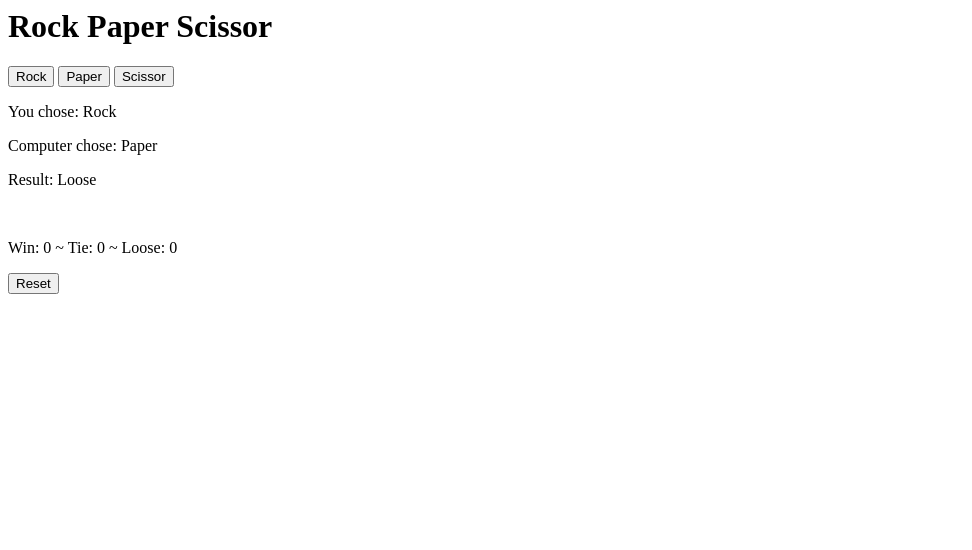
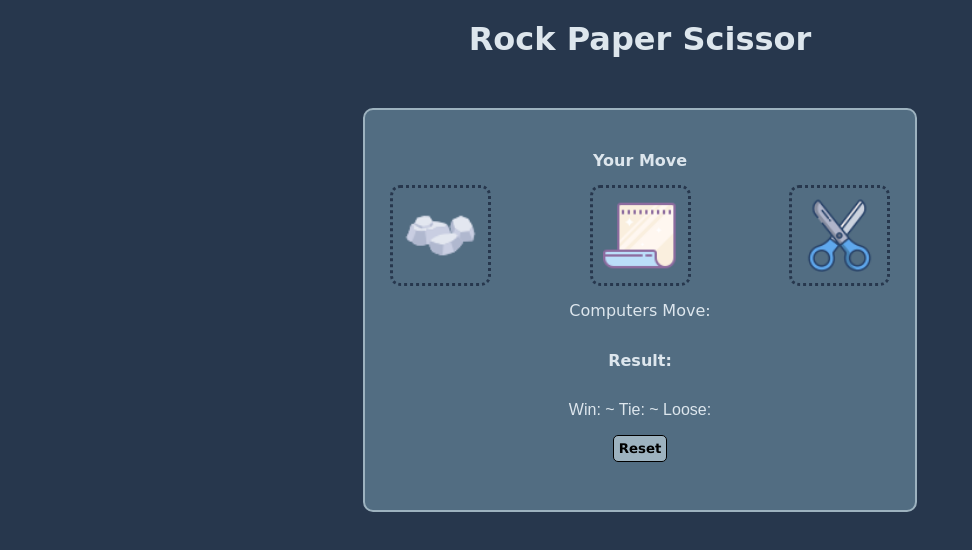
Before and after one commit to angad-singhh/Rock-Paper-Scissor, a plain HTML site: page rock-paper-scissor.html in a window 1280 px wide. Shown: the whole page, without its empty margins (0-972 px from the left). Drawn offline with Linux system fonts and the light colour scheme; a web font is replaced by a local one.

Commit message:
Completed the project
added CSS, and made it more interactive

```diff
--- a/rock-paper-scissor.html
+++ b/rock-paper-scissor.html
@@ -1,113 +1,53 @@
 <html>
+
 <head>
     <title>Rock Paper Scissor Game</title>
+
+
+    <script src="script.js"></script>
+    <link rel="stylesheet" href="style.css">
+
+    <link rel="preconnect" href="https://fonts.googleapis.com">
+    <link rel="preconnect" href="https://fonts.gstatic.com" crossorigin>
+    <link href="https://fonts.googleapis.com/css2?family=Borel&family=Italiana&family=Sacramento&display=swap"
+        rel="stylesheet">
 </head>
+
 <body>
 
     <h1>Rock Paper Scissor</h1>
-        <button onclick="
-        result('rock');
-        ">Rock</button>
+    <div class="container">
+        <div class="game">
+            <p class="top">Your Move</p>
+            <div class="images">
+                <img class="img-item" src="images/icons8-stone-55.png" alt="rock" onclick="result('rock');">
+                <img class="img-item" src="images/icons8-paper-64.png" alt="paper" onclick="result('paper');">
+                <img class="img-item" src="images/icons8-scissor-64.png" alt="scissor" onclick="result('scissor');">
+            </div>
 
-        <button onclick="
-        result('paper');
-        ">Paper</button>
+            <div class="comp-move">
+                <p>Computers Move: <span class="js-comMove"></span></p>
+            </div>
 
-        <button onclick="
-        result('scissor');
-        ">Scissor</button>
-
-        <p>You chose: <span class="js-myMove">Rock</span></p>
-        <p>Computer chose: <span class="js-comMove">Paper</span></p>
-        <p>Result: <span class="js-result">Loose</span></p>
-        <br>
-        <p class="js-score">Win:  ~ Tie:  ~ Loose: </p>
-
+            <div class="img-result">
+                <p>Result: <span class="js-result"></span></p>
+            </div>
+            <div class="live-score">
+                <p class="js-score">Win: ~ Tie: ~ Loose: </p>
                 <button onclick="
                         score.win= 0;
                         score.loose= 0;
                         score.Tie= 0;
                         document.querySelector('.js-score').innerHTML=`Win: ${score.win} ~ Tie: ${score.Tie} ~ Loose: ${score.loose}`;
                         localStorage.removeItem('score');
-        "
-        >Reset</button>
+                        ">Reset
+                        </button>
+            </div>
 
-        <script>
-            let score=JSON.parse(localStorage.getItem('score')) ||
-            {
-            win: 0,
-            loose: 0,
-            Tie: 0};
+        </div>
+    </div>
 
-            document.querySelector('.js-score').innerHTML=`Win: ${score.win} ~ Tie: ${score.Tie} ~ Loose: ${score.loose}`;
 
-            function print(yourMove,computerMove,result){
-                if(result=='win') score.win++;
-                else if(result=='tie') score.Tie++;
-                else score.loose++;
+</body>
 
-                localStorage.setItem('score',JSON.stringify(score));
-                // alert(`You picked ${yourMove} and Computer picked ${computerMove}: \n\n Result: ${result} \n\n Score: "Win: ${score.win}", "Tie: ${score.Tie}" "Loose: ${score.loose}"`);
-                document.querySelector('.js-myMove').innerHTML=`${yourMove}`;
-                document.querySelector('.js-comMove').innerHTML=`${computerMove}`;
-                document.querySelector('.js-result').innerHTML=`${result}`;
-                document.querySelector('.js-score').innerHTML=`Win: ${score.win} ~ Tie: ${score.Tie} ~ Loose: ${score.loose}`;
-
-                return;
-            }
-
-            function generateMove(){
-                let computerMove=Math.random();
-                if(computerMove>=0 && computerMove<1/3) computerMove='rock';
-                else if(computerMove>=1/3 && computerMove<2/3) computerMove='paper';
-                else if(computerMove>=2/3 && computerMove<=1) computerMove='scissor';
-
-                return computerMove;
-            }
-
-            function result(yourMove){
-                const computerMove=generateMove();
-                let result;
-
-                if(yourMove===computerMove){
-                    result='tie';
-                    print(yourMove,computerMove,result);
-                    return;
-                }
-
-                if(yourMove=='rock'){
-                    if(computerMove=='paper'){
-                        result='loose';
-                        print(yourMove,computerMove,result);
-                    }
-                    else if(computerMove=='scissor'){
-                        result='win';
-                        print(yourMove,computerMove,result);
-                    }
-                }
-                else if(yourMove=='paper'){
-                    if(computerMove=='rock'){
-                        result='win';
-                        print(yourMove,computerMove,result);
-                    }
-                    else if(computerMove=='scissor'){
-                        result='loose';
-                        print(yourMove,computerMove,result);
-                    }
-                }
-                else if(yourMove=='scissor'){
-                    if(computerMove=='paper'){
-                        result='win';
-                        print(yourMove,computerMove,result);
-                    }
-                    else if(computerMove=='rock'){
-                        result='loose';
-                        print(yourMove,computerMove,result);
-                    }
-                }
-
-            }
-
-        </script>
-    </body>
 </html>
--- /dev/null
+++ b/script.js
@@ -0,0 +1,74 @@
+let score=JSON.parse(localStorage.getItem('score')) ||
+            {
+            win: 0,
+            loose: 0,
+            Tie: 0};
+
+            document.querySelector('.js-score').innerHTML=`Win: ${score.win} ~ Tie: ${score.Tie} ~ Loose: ${score.loose}`;
+
+            function print(yourMove,computerMove,result){
+                if(result=='WIN') score.win++;
+                else if(result=='Tie') score.Tie++;
+                else score.loose++;
+
+                localStorage.setItem('score',JSON.stringify(score));
+                // alert(`You picked ${yourMove} and Computer picked ${computerMove}: \n\n Result: ${result} \n\n Score: "Win: ${score.win}", "Tie: ${score.Tie}" "Loose: ${score.loose}"`);
+
+                document.querySelector('.js-comMove').innerHTML=`${computerMove}`;
+                document.querySelector('.js-result').innerHTML=`${result}`;
+                document.querySelector('.js-score').innerHTML=`Win: ${score.win} ~ Tie: ${score.Tie} ~ Loose: ${score.loose}`;
+
+                return;
+            }
+
+            function generateMove(){
+                let computerMove=Math.random();
+                if(computerMove>=0 && computerMove<1/3) computerMove='rock';
+                else if(computerMove>=1/3 && computerMove<2/3) computerMove='paper';
+                else if(computerMove>=2/3 && computerMove<=1) computerMove='scissor';
+
+                return computerMove;
+            }
+
+            function result(yourMove){
+                const computerMove=generateMove();
+                let result;
+
+                if(yourMove===computerMove){
+                    result='TIE';
+                    print(yourMove,computerMove,result);
+                    return;
+                }
+
+                if(yourMove=='rock'){
+                    if(computerMove=='paper'){
+                        result='LOOSE';
+                        print(yourMove,computerMove,result);
+                    }
+                    else if(computerMove=='scissor'){
+                        result='WIN';
+                        print(yourMove,computerMove,result);
+                    }
+                }
+                else if(yourMove=='paper'){
+                    if(computerMove=='rock'){
+                        result='WIN';
+                        print(yourMove,computerMove,result);
+                    }
+                    else if(computerMove=='scissor'){
+                        result='LOOSE';
+                        print(yourMove,computerMove,result);
+                    }
+                }
+                else if(yourMove=='scissor'){
+                    if(computerMove=='paper'){
+                        result='WIN';
+                        print(yourMove,computerMove,result);
+                    }
+                    else if(computerMove=='rock'){
+                        result='LOOSE';
+                        print(yourMove,computerMove,result);
+                    }
+                }
+
+            }
--- /dev/null
+++ b/style.css
@@ -0,0 +1,84 @@
+body{
+    font-family: 'Borel', cursive;
+    position: relative;
+    background-color: #27374D ;
+    color: DDE6ED;
+}
+
+h1{
+    text-align: center;
+    margin: 20px 0 50px 0px;
+    font-family: 'Borel', cursive;
+    color: #DDE6ED;
+}
+
+button{
+    padding: 5px;
+    font-family: Verdana, Geneva, Tahoma, sans-serif;
+    font-weight: bold;
+    background-color: #9DB2BF;
+    border-color: #9DB2BF;
+    border-radius: 5px;
+    border: 1px solid;
+}
+
+.container {
+    display: flex;
+    justify-content: center;
+    height: 100vh; /* Adjust the height of the container to fit the viewport */
+}
+
+.game{
+    width: 500px;
+    height: 350px;
+    display: grid;
+    grid-template-rows: 50px 100px 50px 50px 50px;
+    text-align: center;
+    border: 2px solid;
+    padding: 25px;
+    border-radius: 10px;
+    background-color: #526D82;
+    border-color: #9DB2BF;
+}
+.top{
+    text-align: center;
+    align-items: center;
+    font-weight: bold;
+
+}
+.images{
+    display: flex;
+    flex-direction: row;
+    flex: 1 1 1;
+    align-items: center;
+    justify-content: space-between;
+    margin: 20px 0;
+}
+.images img{
+    width: 75px;
+    border: 3px;
+    border-style: dotted;
+    border-radius: 10px;
+    padding: 10px;
+    border-color: #27374D;
+}
+
+
+.img-result{
+    text-align: center;
+    font-weight: bold;
+}
+.js-result{
+    font-weight: bolder;
+    font-family: Arial, Helvetica, sans-serif;
+    font-size: larger;
+}
+.js-comMove{
+    font-weight: bolder;
+    font-family: Arial, Helvetica, sans-serif;
+    font-size: larger;
+}
+
+.live-score{
+    font-family: Arial, Helvetica, sans-serif;
+}
```
Also changed, not shown: images/icons8-paper-64.png (added), images/icons8-scissor-64.png (added), images/icons8-stone-55.png (added). Lines whose indentation alone changed are shown as unchanged.
